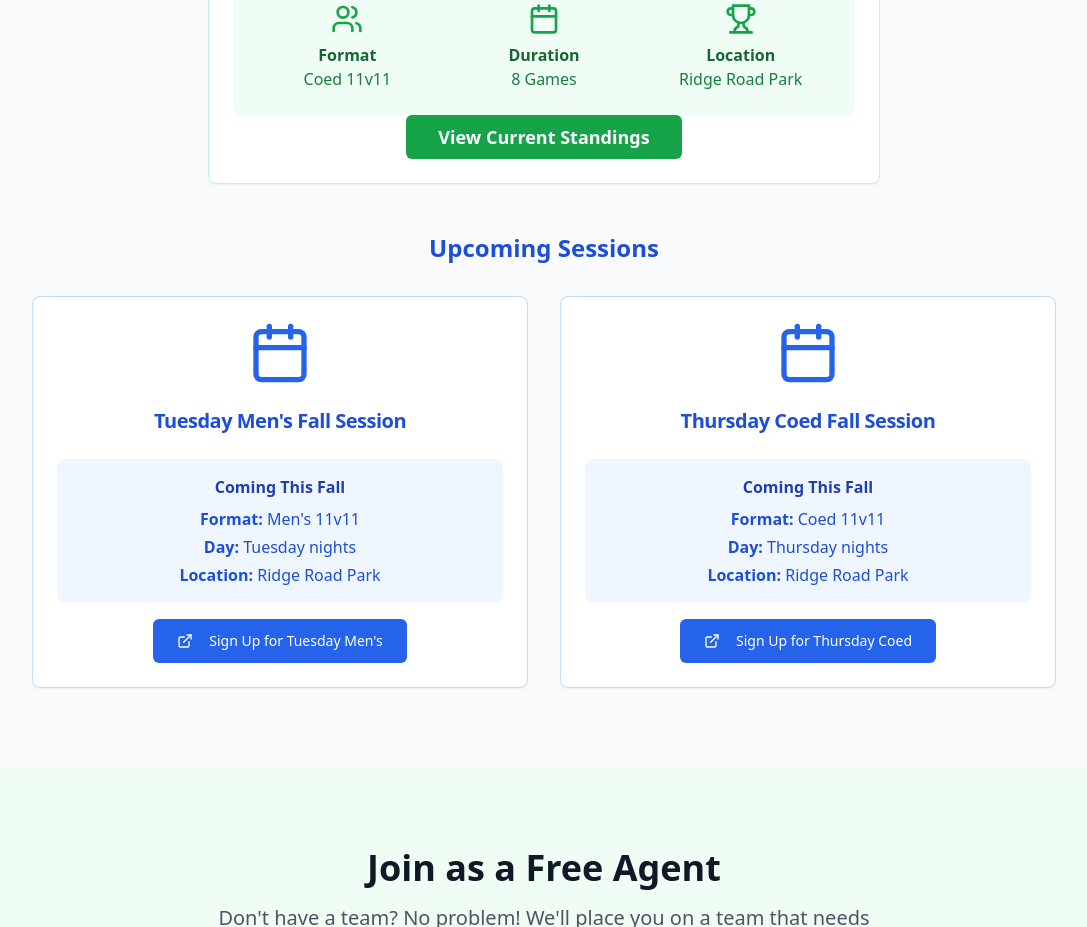
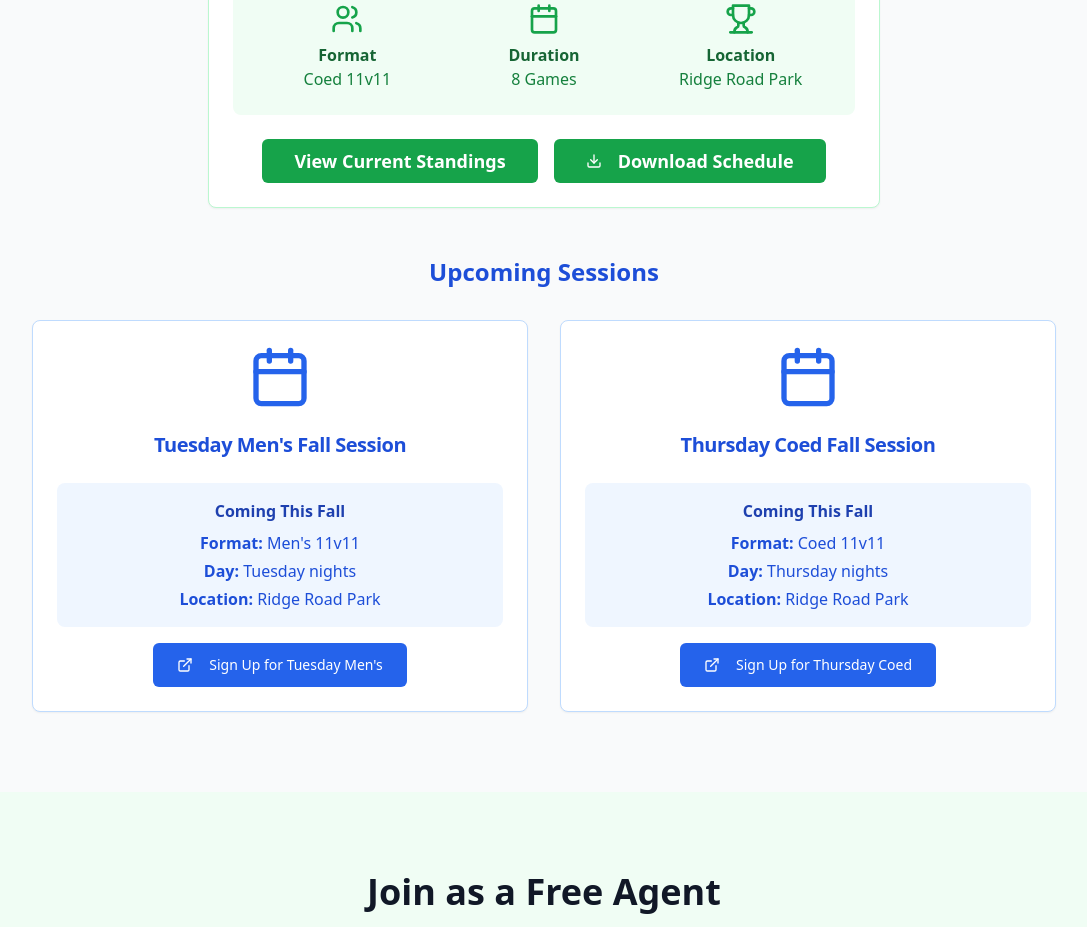
Before and after one commit to aaron132435/a5soccer-thursday-nights-kickoff, a React (Vite) app: page / in a window 1280 px wide. Shown: the part 1280-2207 px from the top of the page, without its empty margins (96-1183 px from the left). Built offline with nearby package versions, Linux system fonts and the light colour scheme.

Commit message:
Update schedule button placement
Removed the "View Schedule" button from the homepage and added it to the "Thursday Coed Summer Sessions" section, next to the "View Current Standings" button. The button now links to the existing `schedule.pdf`.

```diff
--- a/src/components/Seasons.tsx
+++ b/src/components/Seasons.tsx
@@ -1,6 +1,6 @@
 import { Card, CardContent, CardHeader, CardTitle } from "@/components/ui/card";
 import { Button } from "@/components/ui/button";
-import { Trophy, Calendar, Users, ExternalLink } from "lucide-react";
+import { Trophy, Calendar, Users, ExternalLink, Download } from "lucide-react";
 import { Link } from "react-router-dom";
 
 const Seasons = () => {
@@ -44,14 +44,32 @@ const Seasons = () => {
                   </div>
                 </div>
 
-                <Link to="/standings">
+                <div className="flex flex-col sm:flex-row gap-4 justify-center">
+                  <Link to="/standings">
+                    <Button
+                      size="lg"
+                      className="bg-green-600 hover:bg-green-700 text-white px-8 py-4 text-lg font-semibold"
+                    >
+                      View Current Standings
+                    </Button>
+                  </Link>
+
                   <Button
                     size="lg"
                     className="bg-green-600 hover:bg-green-700 text-white px-8 py-4 text-lg font-semibold"
+                    onClick={() => {
+                      const link = document.createElement('a');
+                      link.href = '/schedule.pdf';
+                      link.download = 'Thursday-Coed-Schedule.pdf';
+                      document.body.appendChild(link);
+                      link.click();
+                      document.body.removeChild(link);
+                    }}
                   >
-                    View Current Standings
+                    <Download className="w-5 h-5 mr-2" />
+                    Download Schedule
                   </Button>
-                </Link>
+                </div>
               </CardContent>
             </Card>
           </div>
```
